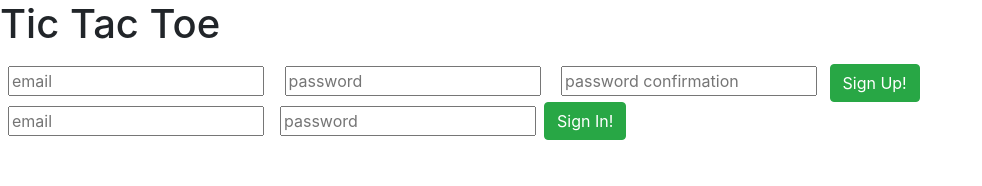
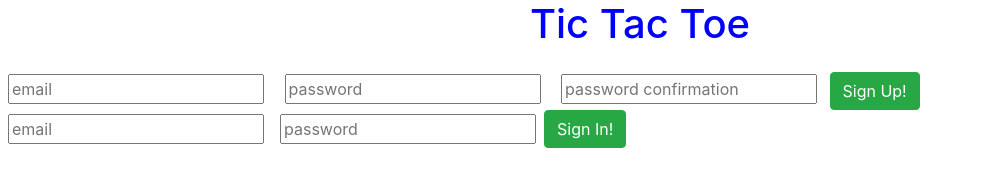
Before and after one commit to Dave-92-stack/Project-1-client, a website built with webpack: page index.html in a window 1280 px wide. Shown: the whole page, without its empty margins (0-982 px from the left). Built offline with nearby package versions, Linux system fonts and the light colour scheme.

Commit message:
Begone to edit the CSS of my game

```diff
--- a/assets/styles/index.scss
+++ b/assets/styles/index.scss
@@ -36,3 +36,17 @@
 
   user-select: none;
 }
+
+.mainTitle {
+  display: flex;
+  flex-direction: column;
+  align-items: center;
+}
+h1 {
+  // align-self: center;
+  color: blue;
+}
+
+p {
+  font-size: 25px;
+}
--- a/index.html
+++ b/index.html
@@ -12,9 +12,10 @@
       <script src="public/application.js" type="text/javascript" charset="utf-8" defer></script>
     </head>
     <body>
-      <h1>Tic Tac Toe</h1>
-
+      <div class="mainTitle">
+        <h1>Tic Tac Toe</h1>
       <p id="message"></p>
+    </div>
     <div id = "unauthenticatedRoute">
       <form id="sign-up">
         <input class= "mx-2" name="credentials[email]" placeholder="email" type="text">
```
